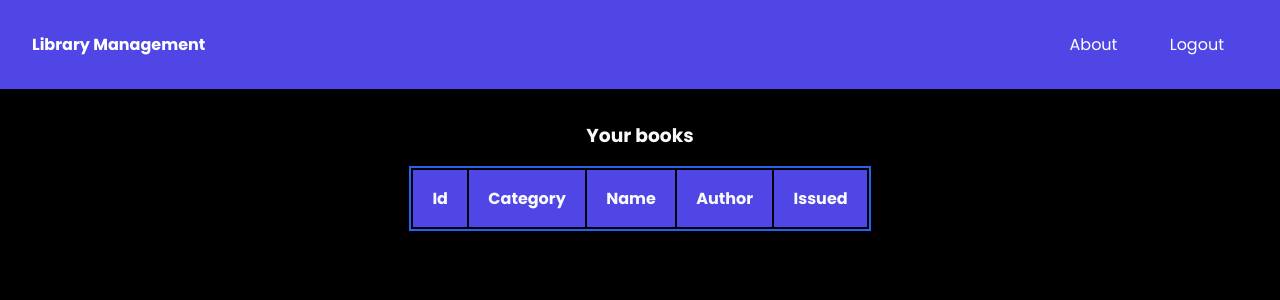
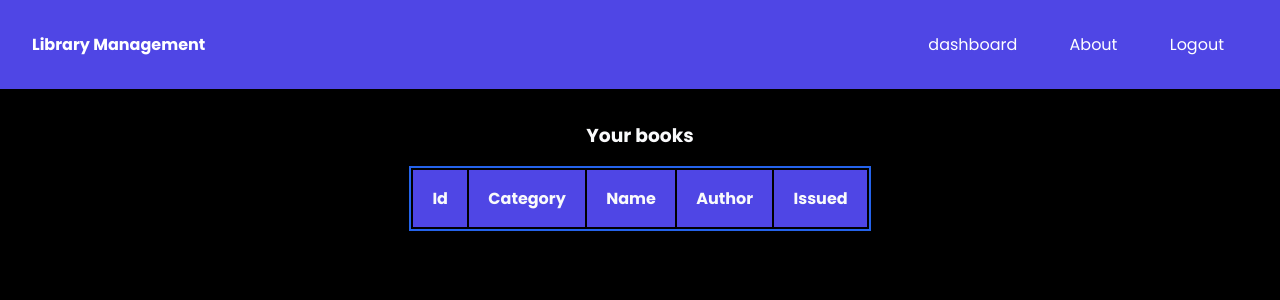
Before and after one commit to himanch007/innovaccer-library-management-system, a Flask app: page /issued-books/1 in a window 1280 px wide. Shown: the top 300 px of the page. Run offline with Flask 2, Linux system fonts and the light colour scheme; tables that the repository leaves empty hold one stand-in row (values such as "Sample post"); lists and menus that the app fills with data are empty.

Commit message:
fix: user navigation

```diff
--- a/app.py
+++ b/app.py
@@ -109,6 +109,10 @@ def logout():
 def admin_dashboard():
     return render_template('admin_dashboard.html')
 
+@app.route('/user_dashboard/<user_id>')
+def user_dashboard(user_id):
+    books = db.session.query(Books).all()
+    return render_template('dashboard.html',books=books,user_id=user_id)
 
 @app.route('/dashboard/<book_id>/<user_id>')
 def dashboard(book_id,user_id):
--- a/templates/issued.html
+++ b/templates/issued.html
@@ -7,6 +7,9 @@
   <nav class="navigation">
     <div class="nav-brand">Library Management</div>
     <ul class="list-non-bullet nav-links">
+      <li class="list-item-inline">
+        <a class="link" href="/user_dashboard/{{user_id}}">dashboard</a>
+      </li>
       <li class="list-item-inline">
         <a class="link" href="/about">About</a>
       </li>
--- a/templates/success.html
+++ b/templates/success.html
@@ -2,6 +2,6 @@
 <html lang="en">
   {%include "header.html"%}
   <body>
-    <h1>You have logged in successfully!</h1>
+    <h1>Please log in don't type the url</h1>
   </body>
 </html>
```
